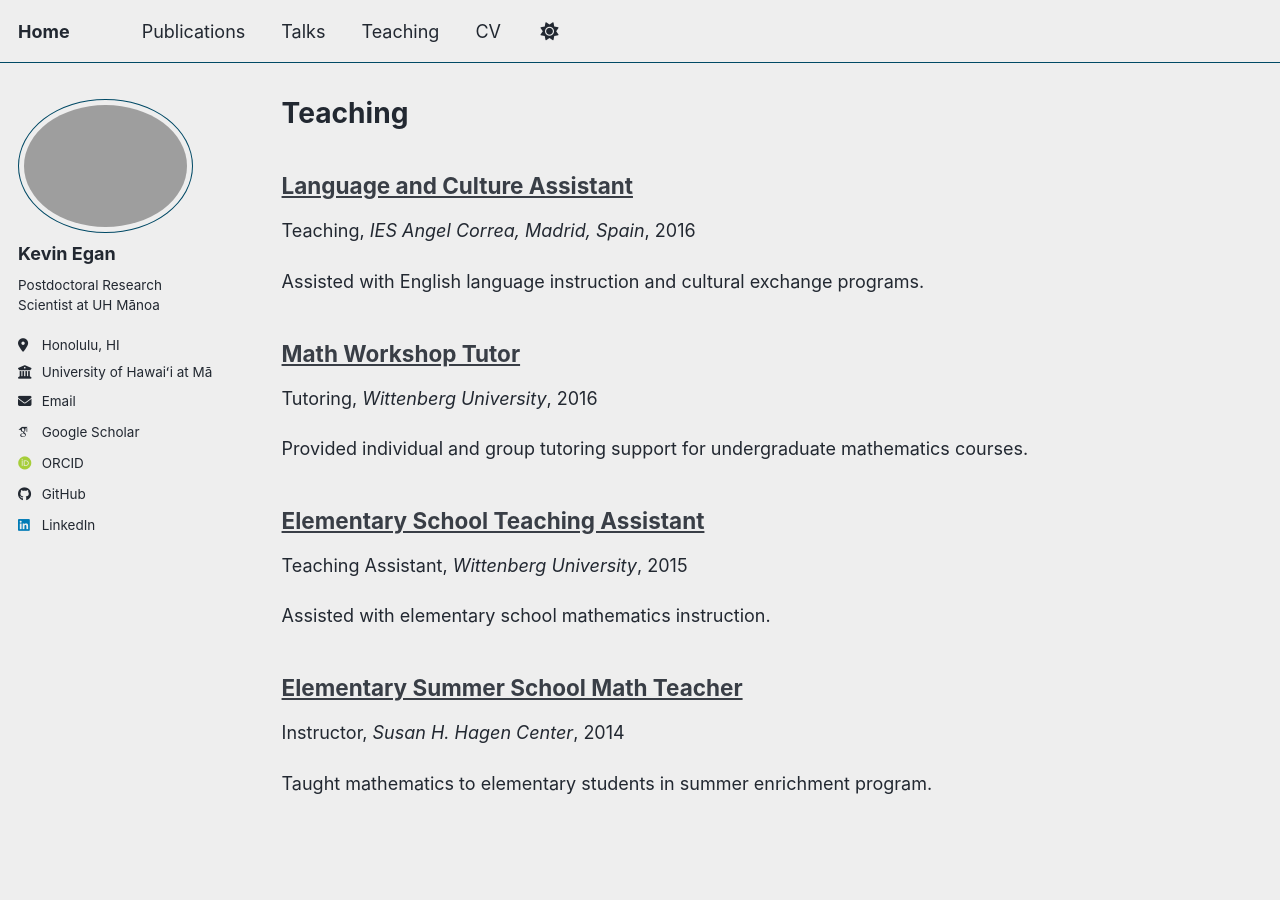
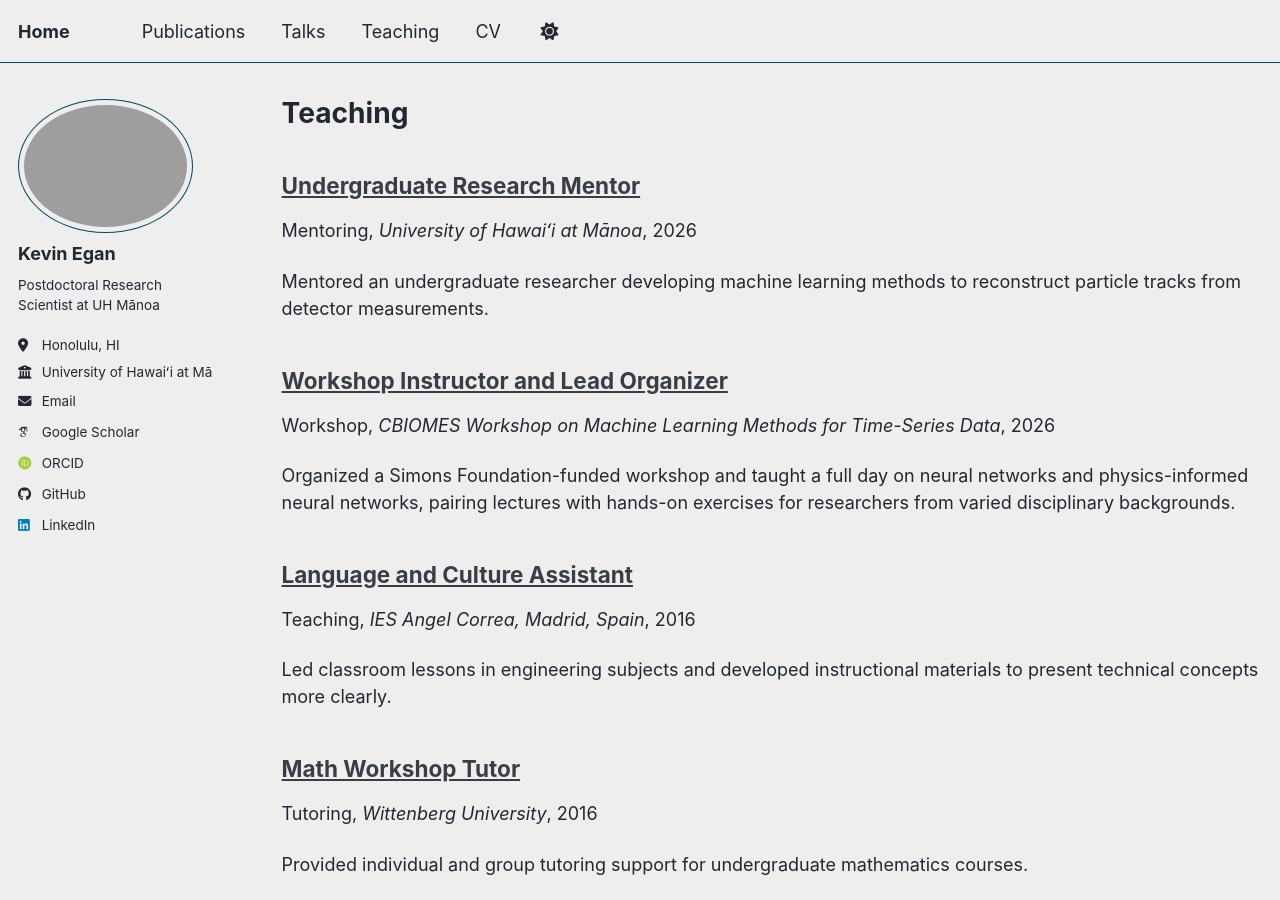
Before and after one commit to kevinegan31/kevinegan31.github.io, a Jekyll site: the page built from _pages/teaching.html, in a window 1280 px wide and 900 px high. Built offline with Jekyll 4.4.1, drawn with Linux system fonts in a browser that asks for light colours; some web fonts are replaced; a script bundle is joined from its source files by our own code; library files that are not in the unit come from our copies.

Commit message:
Add teaching entries for 2016 Madrid Language Assistant, 2026 CBIOMES Workshop, and 2026 Undergraduate Research Mentor

```diff
--- a/_teaching/2016-madrid-language-assistant.md
+++ b/_teaching/2016-madrid-language-assistant.md
@@ -8,4 +8,4 @@ date: 2016-09-01
 location: "Madrid, Spain"
 ---
 
-Assisted with English language instruction and cultural exchange programs.
+Led classroom lessons in engineering subjects and developed instructional materials to present technical concepts more clearly.
--- /dev/null
+++ b/_teaching/2026-cbiomes-workshop.md
@@ -0,0 +1,10 @@
+---
+title: "Workshop Instructor and Lead Organizer"
+collection: teaching
+type: "Workshop"
+permalink: /teaching/2026-cbiomes-workshop
+venue: "CBIOMES Workshop on Machine Learning Methods for Time-Series Data"
+date: 2026-03-01
+location: "Honolulu, HI"
+---
+Organized a Simons Foundation-funded workshop and taught a full day on neural networks and physics-informed neural networks, pairing lectures with hands-on exercises for researchers from varied disciplinary backgrounds.
--- /dev/null
+++ b/_teaching/2026-undergraduate-mentor.md
@@ -0,0 +1,10 @@
+---
+title: "Undergraduate Research Mentor"
+collection: teaching
+type: "Mentoring"
+permalink: /teaching/2026-undergraduate-mentor
+venue: "University of Hawaiʻi at Mānoa"
+date: 2026-06-01
+location: "Honolulu, HI"
+---
+Mentored an undergraduate researcher developing machine learning methods to reconstruct particle tracks from detector measurements.
```
